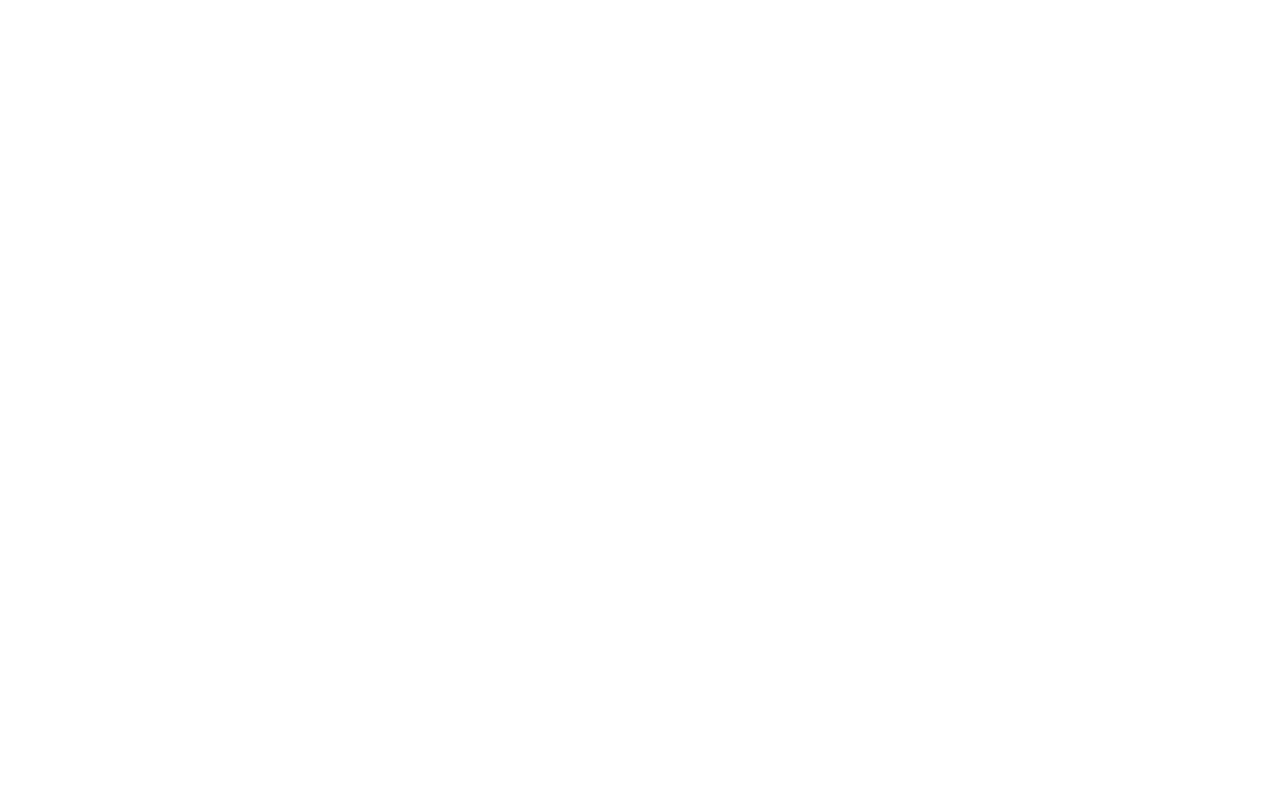
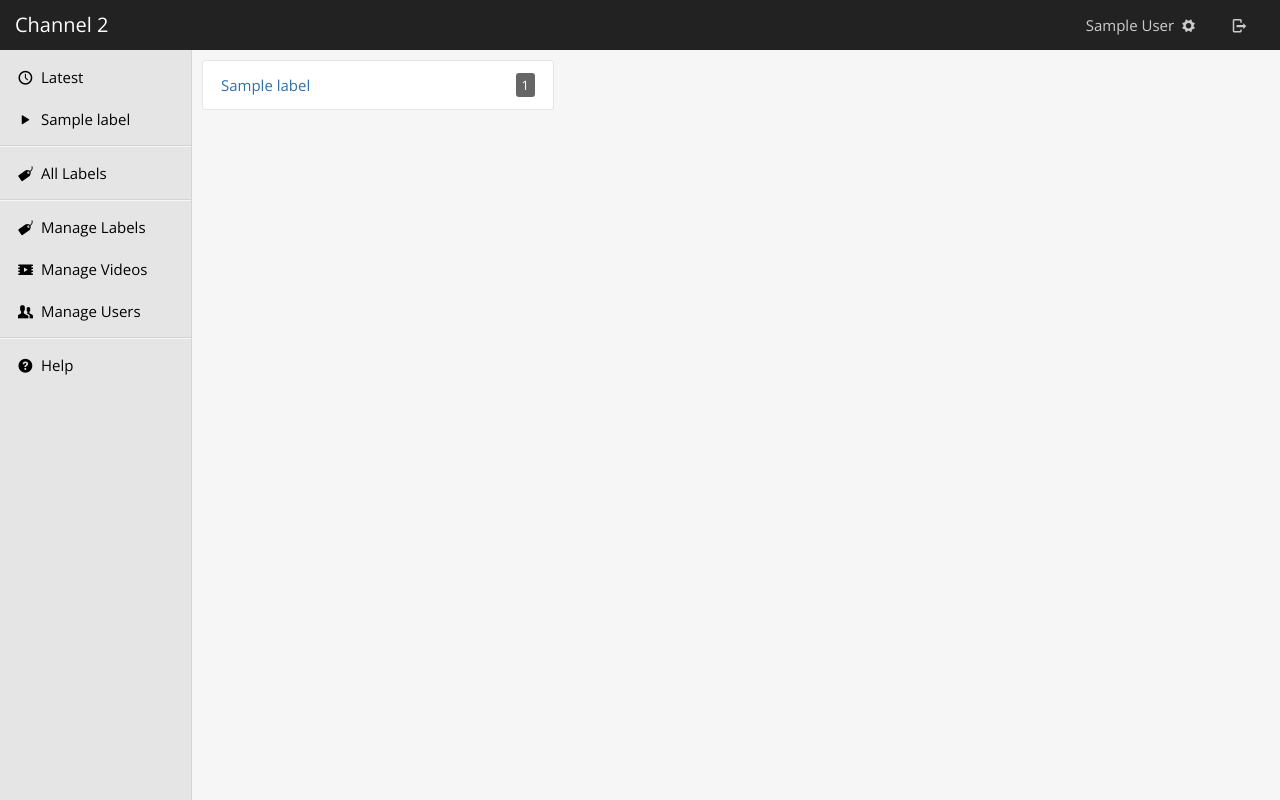
Before and after one commit to ktj4820/channel2, a Django app: page /label/ in a window 1280 px wide. Before the commit the page is empty. Run offline with Django 3.2, Linux system fonts and the light colour scheme; a user stored in the database is signed in; tables that the repository leaves empty hold one stand-in row (values such as "Sample post"); some libraries are stand-ins or nearby versions.

Commit message:
rendering label list for label-list and label templates

```diff
--- a/channel2/label/views.py
+++ b/channel2/label/views.py
@@ -1,3 +1,4 @@
+from django.db.models.aggregates import Count
 from django.shortcuts import get_object_or_404
 from channel2.core.views import ProtectedTemplateView
 from channel2.label.models import Label
@@ -9,7 +10,7 @@ class LabelListView(ProtectedTemplateView):
 
     def get(self, request):
         return self.render_to_response({
-            'label_list': Label.objects.all(),
+            'label_list': Label.objects.annotate(count=Count('video')),
         })
 
 
@@ -21,4 +22,5 @@ class LabelView(ProtectedTemplateView):
         label = get_object_or_404(Label, id=id)
         return self.render_to_response({
             'label': label,
+            'label_list': label.children.annotate(count=Count('video')),
         })
--- a/static/css/app.less
+++ b/static/css/app.less
@@ -44,3 +44,4 @@ html, body {
 @import 'apps/content';
 
 @import 'apps/account';
+@import 'apps/label';
--- a/static/css/apps/content.less
+++ b/static/css/apps/content.less
@@ -0,0 +1,13 @@
+/* --------------------------------------------------
+    content styles
+---------------------------------------------------*/
+
+.content {
+    margin-top: 50px;
+}
+
+@media screen and (min-width: @screen-md) {
+    .content {
+        margin-left: @nav-width;
+    }
+}
--- /dev/null
+++ b/static/css/apps/label.less
@@ -0,0 +1,25 @@
+/* --------------------------------------------------
+    label styles
+---------------------------------------------------*/
+
+.ll {
+    .column-width(300px);
+    .column-gap(0);
+    padding: 7px;
+}
+.lli {
+    .inline-block();
+
+    padding: 3px;
+    width: 100%;
+
+    > a {
+        .border-radius(3px);
+
+        background-color: #fff;
+        border: 1px solid #e5e5e5;
+        display: block;
+        padding: 12px 18px;
+        &:hover { background-color: #eee; }
+    }
+}
--- a/static/css/modules/globals.less
+++ b/static/css/modules/globals.less
@@ -3,5 +3,31 @@
 ---------------------------------------------------*/
 
 a {
+    color: @color-accent1;
     text-decoration: none;
 }
+
+ul {
+    list-style-type: none;
+}
+
+/* --------------------------------------------------
+    badge
+---------------------------------------------------*/
+
+.badge {
+    .border-radius(3px);
+    .inline-block();
+
+    background-color: #666;
+    color: #fff;
+    font-size: 13px;
+    line-height: 24px;
+    padding: 0 6px;
+}
+
+/* --------------------------------------------------
+    global classes
+---------------------------------------------------*/
+
+.right { float: right; }
--- a/templates/_include/nav.html
+++ b/templates/_include/nav.html
@@ -1,6 +1,7 @@
 {% load i18n %}
 <nav>
     <div>
+        <a href="{% url 'video.list' %}"><span class="icon icon-clock"></span>{% trans 'Latest' %}</a>
         {% for label in PINNED_LABELS %}
             <a href="{% url 'label' label.id label.slug %}"><span class="icon icon-play"></span>{{ label.name }}</a>
         {% endfor %}
--- a/templates/label/label-list.html
+++ b/templates/label/label-list.html
@@ -0,0 +1,14 @@
+{% extends 'base.html' %}
+
+{% block content %}
+    <ul class="ll">
+        {% for label in label_list %}
+            <li class="lli">
+                <a href="{% url 'label' label.id label.slug %}">
+                    <span class="badge right">{{ label.count }}</span>
+                    <span>{{ label.name }}</span>
+                </a>
+            </li>
+        {% endfor %}
+    </ul>
+{% endblock %}
```
Also changed, not shown: templates/label/label.html (+14 -0 lines), static/css/app.css.
